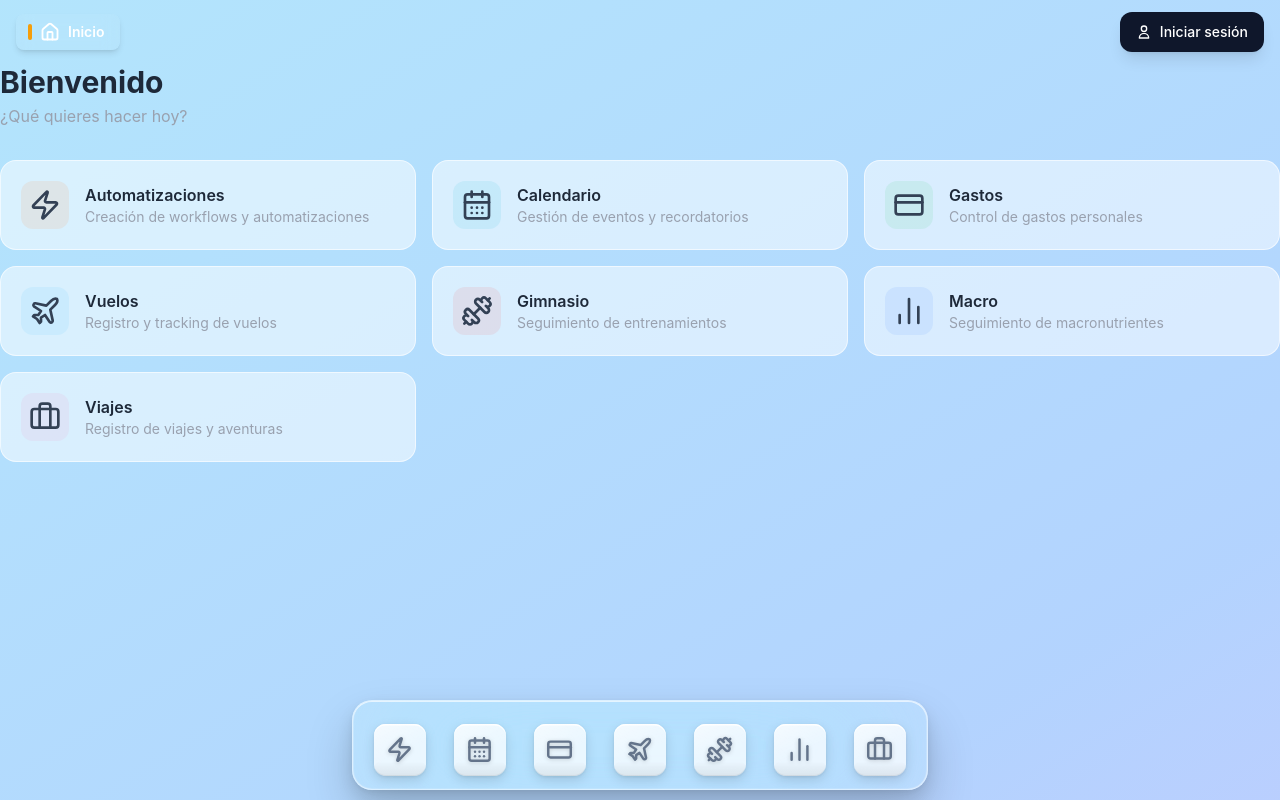
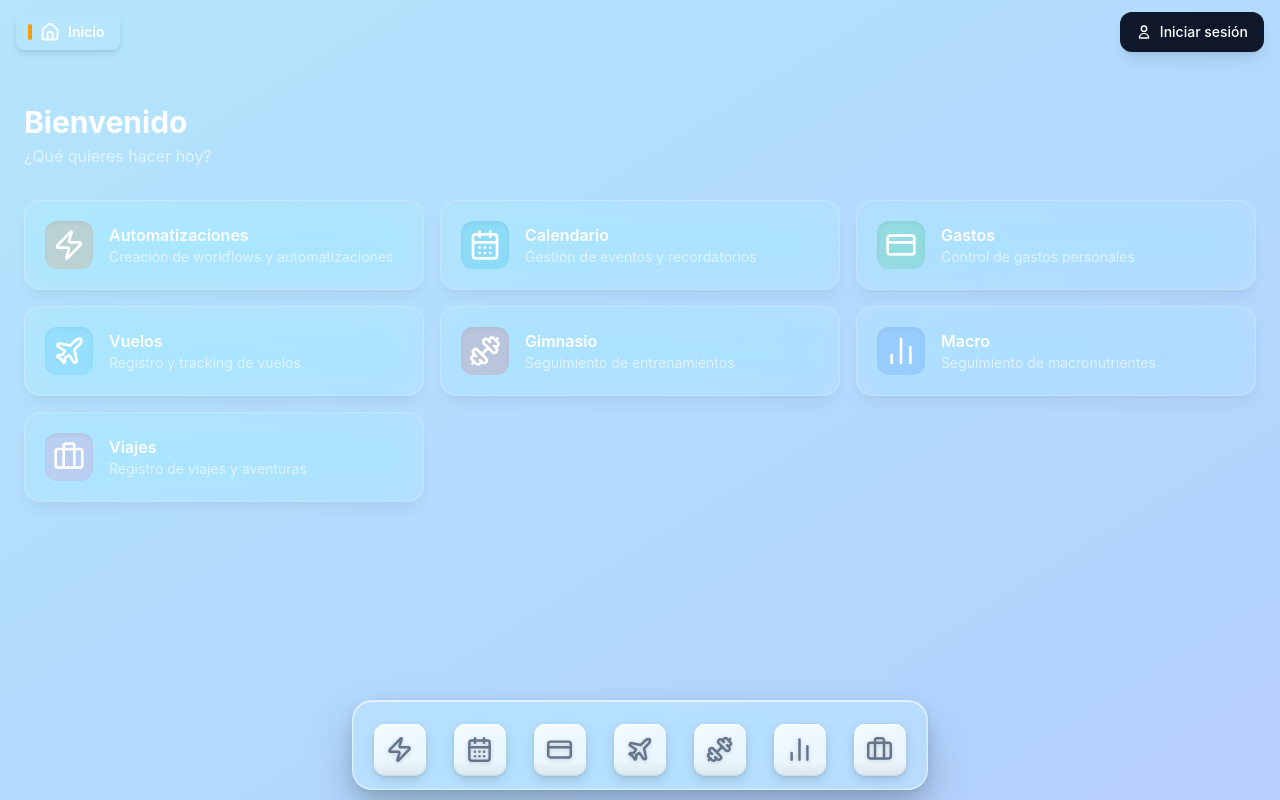
Before and after one commit to Jfgm299/centro-control-personal-frontend, a React (Vite) app: page / in a window 1280 px wide. Built offline with nearby package versions, Linux system fonts and the light colour scheme; no server answers; what @capacitor/core would draw is missing.

Commit message:
feat(home): actualizar tarjetas de navegacion a estilo glassmorphism
- Transforma las tarjetas de módulos en componentes animados con framer-motion
- Aplica esquema de colores cristalino (blanco sobre translúcido)
- Elimina los fondos blancos estáticos y mejora la tipografía para contraste

```diff
--- a/src/pages/home/HomePageDesktop.jsx
+++ b/src/pages/home/HomePageDesktop.jsx
@@ -1,8 +1,9 @@
 import { useNavigate } from 'react-router-dom'
 import { useTranslation } from 'react-i18next'
+import { motion } from 'framer-motion'
 import { useModuleStore } from '../../store/moduleStore'
 
-export default function HomePage() {
+export default function HomePageDesktop() {
   const { modules, openModule } = useModuleStore()
   const { t } = useTranslation(['home', 'common'])
   const navigate = useNavigate()
@@ -15,42 +16,52 @@ export default function HomePage() {
   const filteredModules = modules.filter(m => m.id !== 'home')
 
   return (
-    <div className="flex flex-col gap-8">
-      <div>
-        <h1 className="text-3xl font-bold text-gray-800">{t('home:welcome.title')}</h1>
-        <p className="text-gray-400 mt-1">{t('home:welcome.subtitle')}</p>
+    <div className="flex flex-col gap-8 p-4 md:p-6 pb-20 max-w-7xl mx-auto text-white">
+      <div className="pt-4">
+        <h1 className="text-3xl font-bold text-white">{t('home:welcome.title')}</h1>
+        <p className="text-white/60 mt-1">{t('home:welcome.subtitle')}</p>
       </div>
 
       <div className="grid grid-cols-1 sm:grid-cols-2 lg:grid-cols-3 gap-4">
         {filteredModules.map((module) => (
-          <button
+          <motion.button
+            whileHover={{ y: -4, scale: 1.02 }}
+            whileTap={{ scale: 0.98 }}
+            transition={{ duration: 0.2, ease: 'easeOut' }}
             key={module.id}
             onClick={() => handleOpen(module)}
-            className="flex items-center gap-4 p-5 rounded-2xl border border-white/60 bg-white/50 hover:bg-white/80 hover:shadow-md transition-all duration-200 text-left group"
+            className="group relative overflow-hidden rounded-2xl p-5 text-left backdrop-blur-xl backdrop-saturate-150 bg-white/10 border border-white/20 shadow-lg shadow-black/5 transition-all hover:bg-white/20 hover:border-white/30 hover:shadow-xl"
           >
+            {/* Gradiente sutil interno al hacer hover */}
+            <div className="absolute inset-0 bg-gradient-to-br from-white/10 to-transparent opacity-0 transition-opacity group-hover:opacity-100" />
+
+            <div className="relative z-10 flex items-center gap-4">
               <div
-              className="w-12 h-12 rounded-xl flex items-center justify-center text-2xl shrink-0"
-              style={{ backgroundColor: `${module.color}18` }}
+                className="w-12 h-12 rounded-xl flex items-center justify-center shrink-0 shadow-inner"
+                style={{ backgroundColor: `${module.color}30` }}
               >
                 {typeof module.icon === 'string' ? (
-                <span className="text-3xl">{module.icon}</span> // Render emoji as text
+                  <span className="text-3xl">{module.icon}</span>
                 ) : (
                   <module.icon
-                  size={32} // Adjust size as needed for home page desktop
-                  color="rgb(51 65 85)" // slate-700
-                  strokeWidth={2} // Adjust stroke width
+                    size={32}
+                    color="white"
+                    strokeWidth={2}
                   />
                 )}
               </div>
               <div>
-              <p className="font-semibold text-gray-800 group-hover:text-gray-900">
+                <p className="font-semibold text-white group-hover:text-white transition-colors">
                   {t(`common:${module.labelKey}`)}
                 </p>
                 {module.descriptionKey && (
-                <p className="text-sm text-gray-400">{t(module.descriptionKey)}</p>
+                  <p className="text-sm text-white/60 group-hover:text-white/80 transition-colors">
+                    {t(module.descriptionKey)}
+                  </p>
                 )}
               </div>
-          </button>
+            </div>
+          </motion.button>
         ))}
       </div>
     </div>
--- a/src/pages/home/HomePageMobile.jsx
+++ b/src/pages/home/HomePageMobile.jsx
@@ -126,10 +126,10 @@ export default function HomePageMobile() {
   }
 
   return (
-    <div className="flex flex-col min-h-full px-4 pt-4 pb-8 select-none">
+    <div className="flex flex-col min-h-full px-4 pt-4 pb-8 select-none text-white">
       <div className="mb-8">
-        <h1 className="text-2xl font-bold text-gray-800">{t('home:welcome.title')}</h1>
-        <p className="text-sm text-gray-400 mt-0.5">{t('home:welcome.subtitle')}</p>
+        <h1 className="text-3xl font-bold text-white">{t('home:welcome.title')}</h1>
+        <p className="text-white/60 mt-0.5">{t('home:welcome.subtitle')}</p>
       </div>
 
       <div ref={gridRef} className="grid grid-cols-4 gap-x-4 gap-y-6">
@@ -225,12 +225,12 @@ function AppIcon({ module, label, inDock, isDraggingThis, isInsertTarget, onTap,
       onPointerCancel={() => clearTimeout(timerRef.current)}
     >
       <div
-        className="w-16 h-16 rounded-2xl flex items-center justify-center text-3xl shadow-md relative"
+        className="w-16 h-16 rounded-2xl flex items-center justify-center text-3xl shadow-md relative backdrop-blur-md bg-white/10 border border-white/20"
         style={{
-          backgroundColor: hexToRgba(module.color, 0.2),
+          backgroundColor: hexToRgba(module.color, 0.3),
           boxShadow: isInsertTarget
             ? `0 0 0 3px white, 0 0 0 5px ${module.color}`
-            : 'none',
+            : '0 4px 6px -1px rgba(0, 0, 0, 0.1), 0 2px 4px -1px rgba(0, 0, 0, 0.06)',
         }}
       >
         {typeof module.icon === 'string' ? (
@@ -238,7 +238,7 @@ function AppIcon({ module, label, inDock, isDraggingThis, isInsertTarget, onTap,
         ) : (
           <module.icon
             size={32}
-            color="rgb(100 116 139)"
+            color="white"
             strokeWidth={2}
           />
         )}
@@ -248,7 +248,7 @@ function AppIcon({ module, label, inDock, isDraggingThis, isInsertTarget, onTap,
           </div>
         )}
       </div>
-      <span className="text-xs text-gray-700 font-medium leading-tight text-center line-clamp-1 w-full">
+      <span className="text-xs text-white/90 font-medium leading-tight text-center line-clamp-1 w-full drop-shadow-md">
         {label}
       </span>
     </div>
```
Lines whose indentation alone changed are shown as unchanged.
